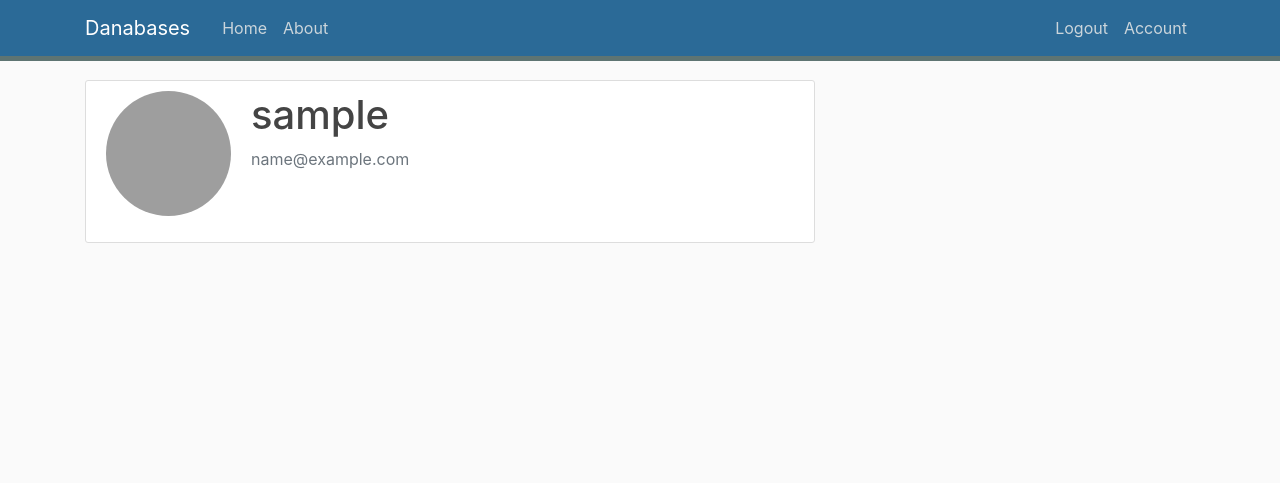
After one commit to D-Bits/Flask-Blog, a Flask app: page /account in a window 1280 px wide. The commit adds this page. Shown: the top 483 px of the page. Run offline with Flask 2, Linux system fonts and the light colour scheme; the visitor is signed in with stand-in values (Sample User, id 1); data comes from the database, SQL or seed files in the repository; some libraries are stand-ins or nearby versions; grey boxes are pictures that could not be loaded.

Commit message:
Added more to user auth.

```diff
--- a/blog/__init__.py
+++ b/blog/__init__.py
@@ -20,6 +20,9 @@ db = SQLAlchemy(app)
 bcrypt = Bcrypt(app)
 # Initialize login manager
 login_manager = LoginManager(app)
+# Set a login route
+login_manager.login_view = 'login'
+login_manager.login_message_category = 'info'
 
 # Load environment type from environment var
 ENV = getenv("ENV")
--- a/blog/routes.py
+++ b/blog/routes.py
@@ -1,5 +1,5 @@
-from flask import render_template, redirect, url_for, flash
-from flask_login import login_user
+from flask import render_template, redirect, url_for, flash, request
+from flask_login import login_user, current_user, logout_user, login_required
 from blog.forms import RegistrationForm, LoginForm
 from blog import app, bcrypt, db
 from blog.models import User
@@ -38,6 +38,11 @@ def about():
 @app.route('/register', methods=["GET", "POST"])
 def register():
 
+    # Redirect current user to home, if logged in
+    if current_user.is_authenticated:
+
+        return redirect(url_for('index'))
+
     form = RegistrationForm()
 
     if form.validate_on_submit():
@@ -60,6 +65,11 @@ def register():
 @app.route('/login', methods=["GET", "POST"])
 def login():
 
+    # Redirect current user to home, if logged in
+    if current_user.is_authenticated:
+
+        return redirect(url_for('index'))
+
     form = LoginForm()
 
     if form.validate_on_submit():
@@ -67,8 +77,28 @@ def login():
         user = User.query.filter_by(email=form.email.data).first()
         if user and bcrypt.check_password_hash(user.password, form.password.data):
             login_user(user, remember=form.remember.data)
-            return redirect(url_for('index'))
+            next_page = request.args.get('next')
+            # Redirect to next page, if next page exists. Otherwise, redirect to home
+            return redirect(next_page) if next_page else redirect(url_for('index'))
         else:
             flash("Login failed. Please check username and/or password.", "danger")
 
     return render_template('login.html', form=form, title="Login")
+
+
+# Logout users that are currently logged in
+@app.route('/logout')
+@login_required
+def logout():
+
+    logout_user()
+
+    return redirect(url_for('index'))
+
+
+# Route for user's account page
+@app.route('/account')
+@login_required
+def account():
+
+    return render_template('account.html', title="Account")
--- /dev/null
+++ b/blog/templates/account.html
@@ -0,0 +1,15 @@
+{% extends "layout.html" %}
+
+{% block content %}
+
+    <div class="content-section">
+        <div class="media">
+            <img src="{{current_user.profile_image_file_name}}" alt="" class="rounded-circle account-img">
+            <div class="media-body">
+                <h2 class="account-heading">{{current_user.username}}</h2>
+                <p class="text-secondary">{{current_user.email}}</p>
+            </div>
+        </div>
+    </div>
+
+{% endblock %}
--- a/blog/templates/layout.html
+++ b/blog/templates/layout.html
@@ -11,7 +11,7 @@
     <link rel="stylesheet" type="text/css" href="{{ url_for('static', filename='main.css') }}">
 
     {% if title %}
-        <title>{{ title }} | Flask Blog</title>
+        <title>{{ title }} | Danabases</title>
     {% else %}
         <title>Flask Blog</title>
     {% endif %}
@@ -31,10 +31,17 @@
               <a class="nav-item nav-link" href="{{ url_for('about') }}">About</a>
             </div>
             <!-- Navbar Right Side -->
-            <div class="navbar-nav">
-              <a class="nav-item nav-link" href="{{ url_for('login') }}">Login</a>
-              <a class="nav-item nav-link" href="{{ url_for('register') }}">Register</a>
-            </div>
+            {% if current_user.is_authenticated %}
+              <div class="navbar-nav">
+                <a class="nav-item nav-link" href="{{ url_for('logout') }}">Logout</a>
+                <a class="nav-item nav-link" href="{{ url_for('account') }}">Account</a>
+              </div>
+            {% else %}
+              <div class="navbar-nav">
+                <a class="nav-item nav-link" href="{{ url_for('login') }}">Login</a>
+                <a class="nav-item nav-link" href="{{ url_for('register') }}">Register</a>
+              </div>
+            {% endif %}
           </div>
         </div>
       </nav>
```
